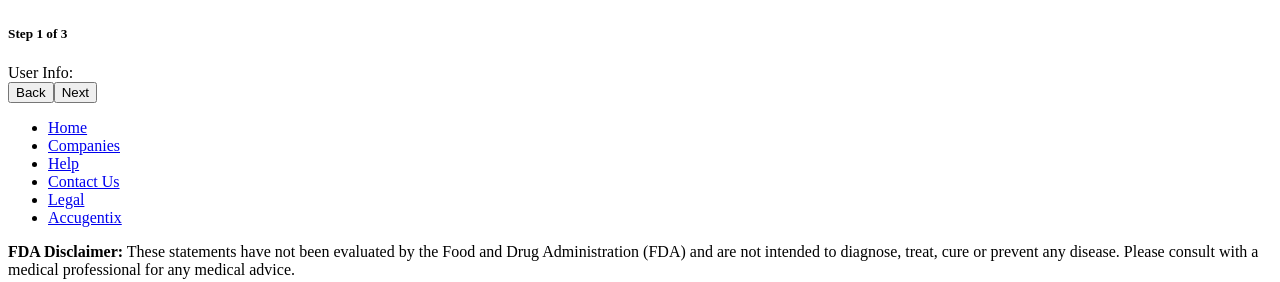
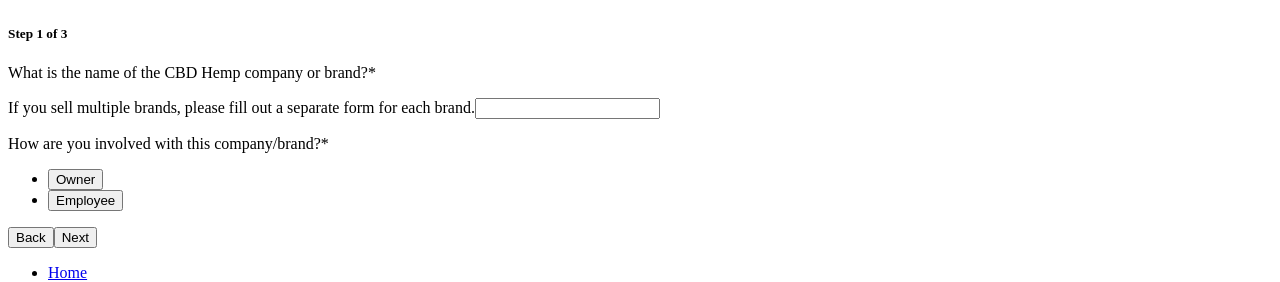
Before and after one commit to cbvargas5/Accu-Hemp, a React app: page /advertise-products/1 in a window 1280 px wide. Shown: the part 603-885 px from the top of the page. Built offline with nearby package versions, Linux system fonts and the light colour scheme; the HTML template or start-up script is replaced by a standard one.

Commit message:
added seperate divs for input components

```diff
--- a/client/src/components/pages/AdvertiseProducts/TabUserInfo.jsx
+++ b/client/src/components/pages/AdvertiseProducts/TabUserInfo.jsx
@@ -3,10 +3,54 @@ import { connect } from 'react-redux'
 import { updateInputCompanyName, selectInvolvement, updateInputFirstName, updateInputLastName, updateInputEmail, updateInputPhone } from '../../../actions/advertising'
 
 class TabUserInfo extends Component {
+  constructor(props) {
+    super(props)
+  }
+  // handleChange = (e) => {
+  //   const { name,value } = e.target
+  //   switch(name) {
+  //     case 'company-name':
+  //       this.props.selectSurveyDose({selectedDose: value})
+  //       return
+  //     case 'other medications explanation':
+  //       this.props.updateOtherMedicationInput({otherMedicationInput: value})
+  //       return
+  //     default:
+  //       return
+  //   }
+  // }
+  // handleSelection = (e) => {
+  //   const { name,value } = e.target
+  //   switch(name) {
+  //     case 'professional':
+  //       this.props.selectProfessionalHelp({selectedProfessionalHelp: value})
+  //       return
+  //     case 'other medications':
+  //       this.props.selectOtherMedication({selectedOtherMedication: value})
+  //       return
+  //     default:
+  //       return
+  //   }
+  // }
   render() {
     return (
       <section className="tab user-info-tab">
-        User Info:
+        <div>
+          <p className="instructions">What is the name of the CBD Hemp company or brand?*</p>
+          <span>If you sell multiple brands, please fill out a separate form for each brand.</span>
+          <input onChange={this.handleChange} type="text" name="company-name" id="company-name"/>
+        </div>
+        <div>
+          <p className="instructions">How are you involved with this company/brand?*</p>
+          <ul>
+            <li>
+              <input onClick={this.handleSelection} name="professional" type="button" value={'Owner'}/>
+            </li>
+            <li>
+              <input onClick={this.handleSelection} name="professional" type="button" value={'Employee'}/>
+            </li>
+          </ul>
+        </div>
       </section>
     )
   }
```
